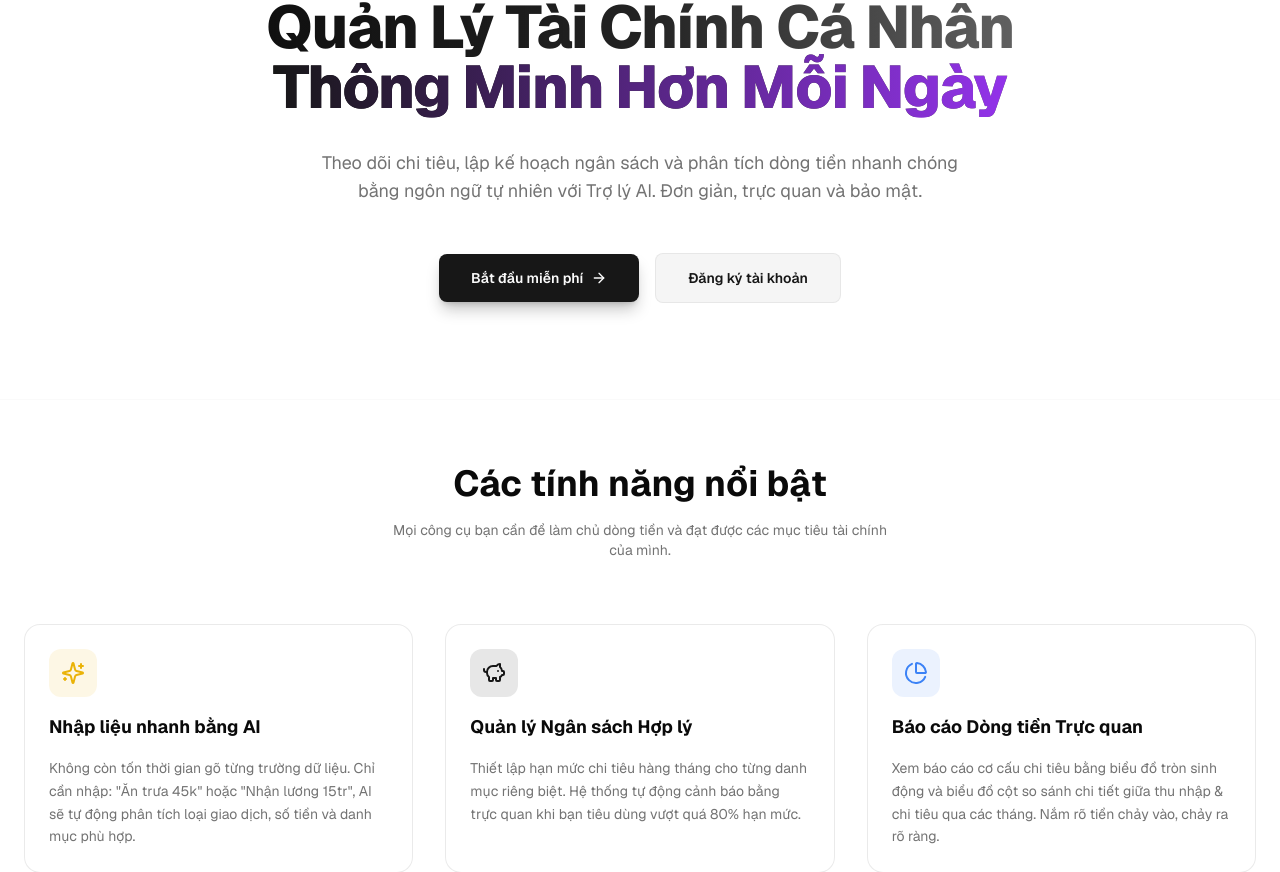
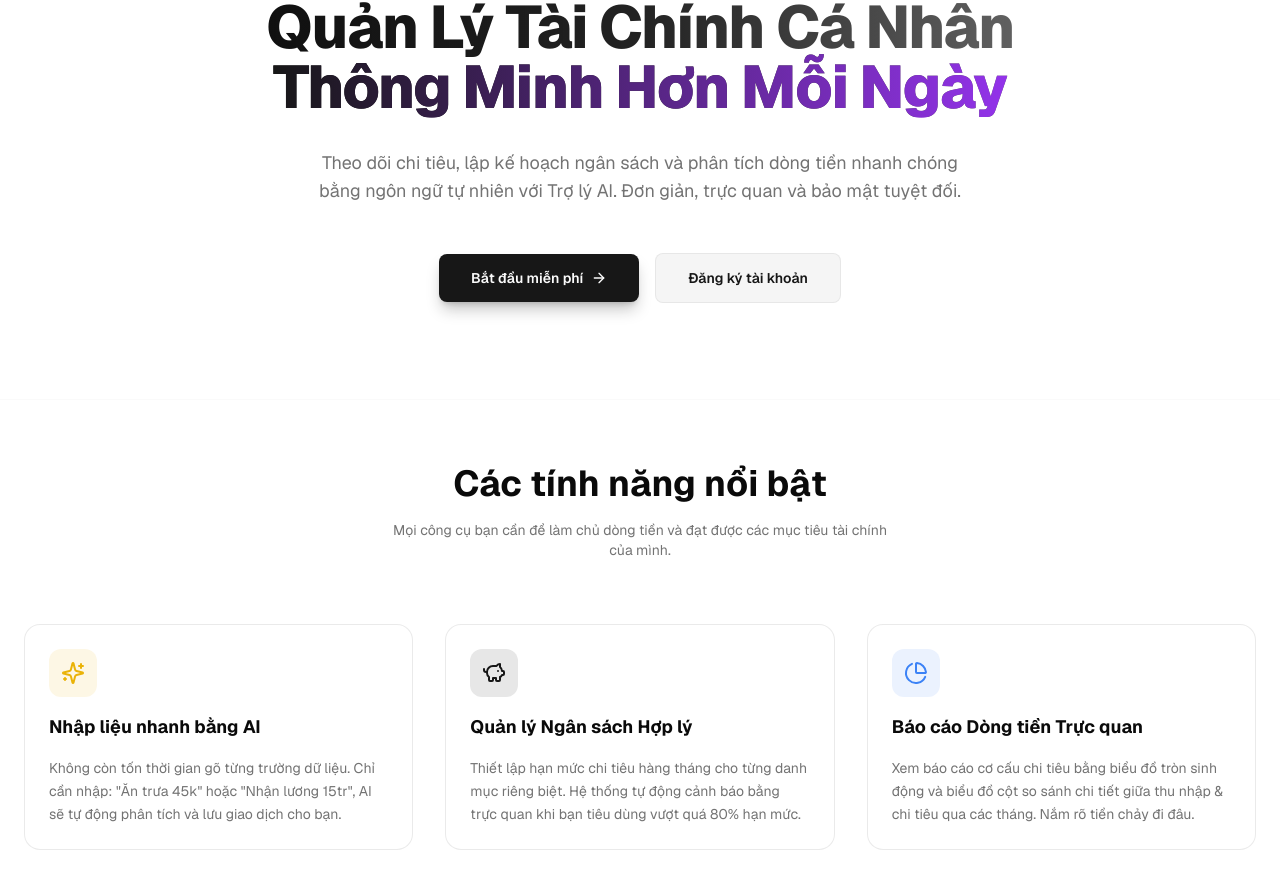
Before and after one commit to npddhnctu-droid/ql-chi-tieu-ca-nhan, a Next.js app: page / in a window 1280 px wide. Shown: the part 255-1127 px from the top of the page. Built offline with nearby package versions, Linux system fonts and the light colour scheme; no server answers.

Commit message:
fix: Restore complete truncated strings in app/page.tsx - fix ESLint invalid HTML

```diff
--- a/app/page.tsx
+++ b/app/page.tsx
@@ -51,7 +51,7 @@ export default async function Home() {
           </h1>
 
           <p className="max-w-2xl mx-auto text-muted-foreground text-base md:text-lg leading-relaxed">
-            Theo dõi chi tiêu, lập kế hoạch ngân sách và phân tích dòng tiền nhanh chóng bằng ngôn ngữ tự nhiên với Trợ lý AI. Đơn giản, trực quan và bảo mật.
+            Theo dõi chi tiêu, lập kế hoạch ngân sách và phân tích dòng tiền nhanh chóng bằng ngôn ngữ tự nhiên với Trợ lý AI. Đơn giản, trực quan và bảo mật tuyệt đối.
           </p>
 
           <div className="flex flex-col sm:flex-row items-center justify-center gap-4 pt-4">
@@ -65,7 +65,7 @@ export default async function Home() {
             {!user && (
               <Link
                 href="/auth/sign-up"
-                className="w-full sm:w-auto px-8 py-3.5 rounded-lg bg-accent text-accent-foreground font-semibold text-sm border border-border/85 hover:bg-accent/80 transition-all flex items-center gap-2"
+                className="w-full sm:w-auto px-8 py-3.5 rounded-lg bg-accent text-accent-foreground font-semibold text-sm border border-border/85 hover:bg-accent/80 transition-all flex items-center justify-center gap-2"
               >
                 Đăng ký tài khoản
               </Link>
@@ -91,7 +91,7 @@ export default async function Home() {
             </div>
             <h3 className="text-lg font-bold">Nhập liệu nhanh bằng AI</h3>
             <p className="text-muted-foreground text-sm leading-relaxed">
-              Không còn tốn thời gian gõ từng trường dữ liệu. Chỉ cần nhập: &quot;Ăn trưa 45k&quot; hoặc &quot;Nhận lương 15tr&quot;, AI sẽ tự động phân tích loại giao dịch, số tiền và danh mục phù hợp.
+              Không còn tốn thời gian gõ từng trường dữ liệu. Chỉ cần nhập: &quot;Ăn trưa 45k&quot; hoặc &quot;Nhận lương 15tr&quot;, AI sẽ tự động phân tích và lưu giao dịch cho bạn.
             </p>
           </div>
 
@@ -113,7 +113,7 @@ export default async function Home() {
             </div>
             <h3 className="text-lg font-bold">Báo cáo Dòng tiền Trực quan</h3>
             <p className="text-muted-foreground text-sm leading-relaxed">
-              Xem báo cáo cơ cấu chi tiêu bằng biểu đồ tròn sinh động và biểu đồ cột so sánh chi tiết giữa thu nhập & chi tiêu qua các tháng. Nắm rõ tiền chảy vào, chảy ra rõ ràng.
+              Xem báo cáo cơ cấu chi tiêu bằng biểu đồ tròn sinh động và biểu đồ cột so sánh chi tiết giữa thu nhập & chi tiêu qua các tháng. Nắm rõ tiền chảy đi đâu.
             </p>
           </div>
         </div>
```
